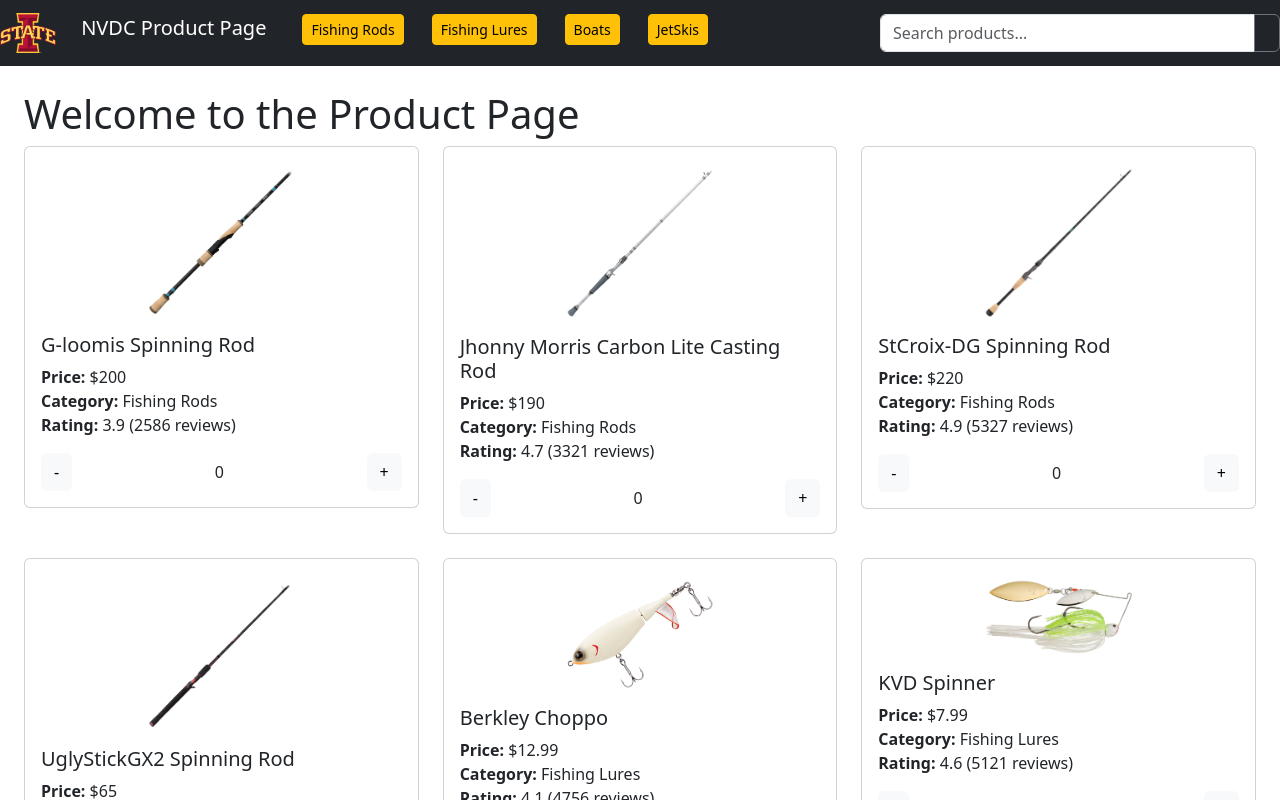
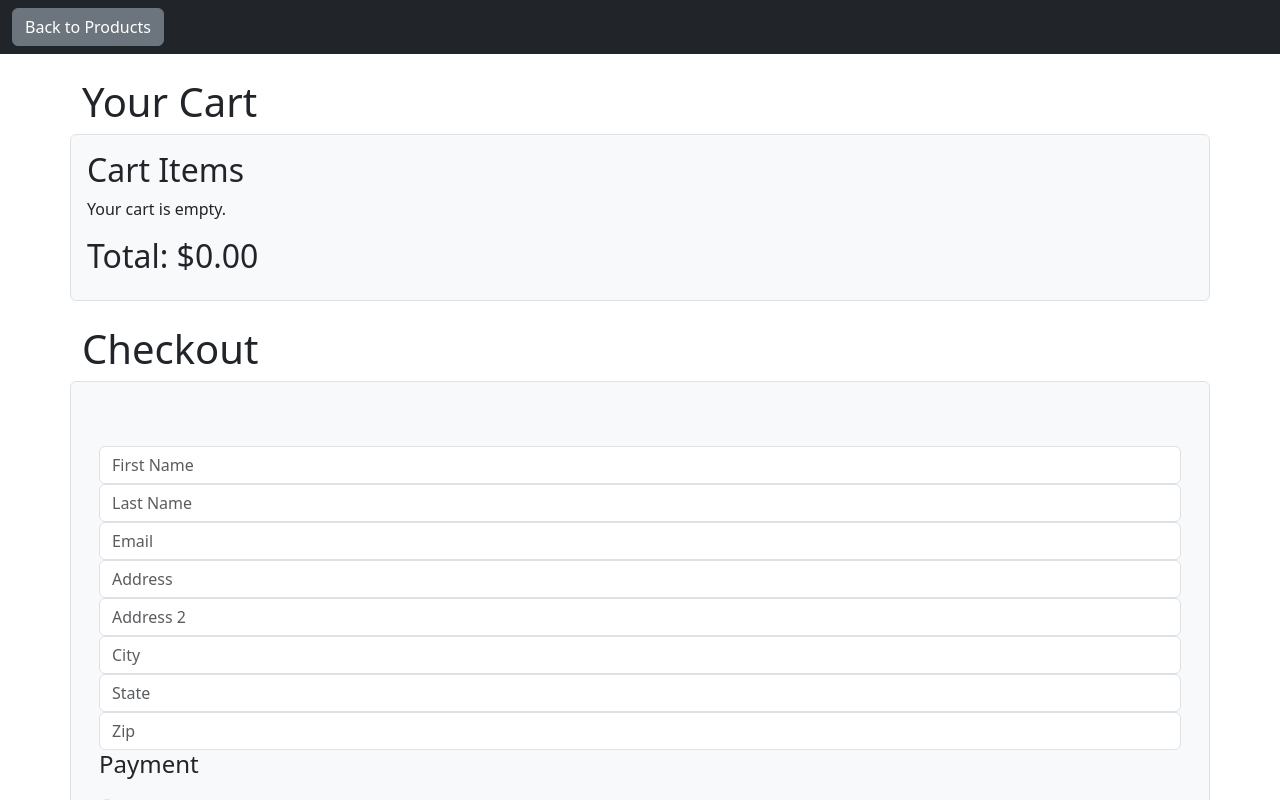
Before and after one commit to nvoung/319Assignment03, a React (Create React App) app: page /checkout in a window 1280 px wide. Shown: the top 800 px of the page. Built offline with nearby package versions, Linux system fonts and the light colour scheme.

Commit message:
Additions to Project

```diff
--- a/package.json
+++ b/package.json
@@ -11,6 +11,7 @@
     "react-bootstrap": "^2.10.5",
     "react-dom": "^18.3.1",
     "react-hook-form": "^7.53.1",
+    "react-router-dom": "^6.27.0",
     "react-scripts": "5.0.1",
     "web-vitals": "^2.1.4"
   },
--- a/src/App.js
+++ b/src/App.js
@@ -18,7 +18,7 @@ function ShowProducts() {
   const [categories, setCategories] = useState([]);
   const [cart, setCart] = useState([]);
   const [cartTotal, setCartTotal] = useState(0);
-  // const navigate = useNavigate();
+  const navigate = useNavigate();
 
   useEffect(() => {
     const fetchData = async () => {
@@ -60,9 +60,10 @@ function ShowProducts() {
   const addToCart = (product) => {
     setCart([...cart, product]);
   };
-  // const handleCheckout=()=>{
-  //   navigate('/checkout', {state:{cart, cartTotal}});
-  // };
+
+  const handleCheckout=()=>{
+    navigate('/checkout', {state:{cart, cartTotal}});
+  };
 
   const removeFromCart = (product) => {
     let itemFound = false;
@@ -146,14 +147,14 @@ function ShowProducts() {
           <h2>Cart Summary</h2>
           <div>{cartItems}</div>
           <h3>Total: ${cartTotal.toFixed(2)}</h3>
-          {/* <Button onClick={handleCheckout}>Proceed to Checkout</Button>
-          <Router>
-            <Routes>
+          <Button onClick={handleCheckout}>Proceed to Checkout</Button>
+            {/* <Routes>
+
               <Route path='/' element={<ShowProducts cart={cart} cartTotal={cartTotal} addToCart={addToCart} />}/>
               <Route path="/checkout" element={<CartCheckout cart={cart} cartTotal={cartTotal} />} />
-            </Routes>
-          </Router>
-         <CartCheckout
+
+            </Routes> */}
+         {/* <CartCheckout
          cart={cart}
          setCart={setCart}
           cartTotal={cartTotal}
--- a/src/CartCheckout.js
+++ b/src/CartCheckout.js
@@ -1,36 +1,77 @@
-import React, { useState } from 'react';
-import { useForm } from 'react-hook-form';
-import 'bootstrap/dist/css/bootstrap.css';
+import React, { useState } from "react";
+import { useForm } from "react-hook-form";
+import "bootstrap/dist/css/bootstrap.css";
 import {
   BrowserRouter as Router,
   Route,
   Routes,
   useNavigate,
-} from 'react-router-dom';
+} from "react-router-dom";
 
-import { useLocation } from 'react-router-dom';
+import { useLocation } from "react-router-dom";
 
-function CartCheckout({ cart, setCart, cartTotal, setCartTotal }) {
+function CartCheckout() {
   const {
     register,
     handleSubmit,
     formState: { errors },
   } = useForm();
 
+  const location = useLocation();
+  const cart = location.state?.cart || [];
+  const cartTotal = location.state?.cartTotal || 0;
+
+  const navigate = useNavigate();
+
   const onSubmit = (data) => {
     console.log(data); // log all data
     console.log(data.fullName); // log only fullname
     // update hooks
-		setCart(data);
-		setCartTotal(data);
+    // setCart(data);
+    // setCartTotal(data);
+  };
+
+  const handleBack=()=>{
+    navigate('/', {state:{cart, cartTotal}});
   };
 
   return (
+
+
     <div>
+      <nav className="navbar navbar-expand-lg navbar-dark bg-dark mb-4">
+        <div className="container-fluid">
+          <button className="btn btn-secondary" onClick={handleBack}>
+            Back to Products
+          </button>
+        </div>
+      </nav>
+	  <div className="container"> <h1>Your Cart</h1></div>
+      <div className="container mb-4 p-3 bg-light border rounded">
+        <h2>Cart Items</h2>
+        {cart.length > 0 ? (
+          cart.map((product, index) => (
+            <div
+              key={index}
+              className="d-flex justify-content-between align-items-center"
+            >
+              <img src={product.image} alt={product.title} width={50} />
+              <div>{product.title}</div>
+              <div>${product.price}</div>
+            </div>
+          ))
+        ) : (
+          <p>Your cart is empty.</p>
+        )}
+        <h2>Total: ${cartTotal.toFixed(2)}</h2>
+      </div>
+	  <div className="container"> <h1>Checkout</h1></div>
+
+      <div className="container p-3 bg-light border rounded">
         <form onSubmit={handleSubmit(onSubmit)} className="container mt-5">
           <div className="form-group">
             <input
-						{...register('firstName', { required: true })}
+              {...register("firstName", { required: true })}
               placeholder="First Name"
               className="form-control"
             />
@@ -40,7 +81,7 @@ function CartCheckout({ cart, setCart, cartTotal, setCartTotal }) {
           </div>
           <div className="form-group">
             <input
-						{...register('lastName', { required: true })}
+              {...register("lastName", { required: true })}
               placeholder="Last Name"
               className="form-control"
             />
@@ -50,7 +91,7 @@ function CartCheckout({ cart, setCart, cartTotal, setCartTotal }) {
           </div>
           <div className="form-group">
             <input
-						{...register('email', { required: true, pattern: /^\S+@\S+$/i })}
+              {...register("email", { required: true, pattern: /^\S+@\S+$/i })}
               placeholder="Email"
               className="form-control"
             />
@@ -59,7 +100,7 @@ function CartCheckout({ cart, setCart, cartTotal, setCartTotal }) {
 
           <div className="form-group">
             <input
-						{...register('address', { required: true })}
+              {...register("address", { required: true })}
               placeholder="Address"
               className="form-control"
             />
@@ -70,7 +111,7 @@ function CartCheckout({ cart, setCart, cartTotal, setCartTotal }) {
 
           <div className="form-group">
             <input
-						{...register('address2')}
+              {...register("address2")}
               placeholder="Address 2"
               className="form-control"
             />
@@ -78,7 +119,7 @@ function CartCheckout({ cart, setCart, cartTotal, setCartTotal }) {
 
           <div className="form-group">
             <input
-						{...register('city', { required: true })}
+              {...register("city", { required: true })}
               placeholder="City"
               className="form-control"
             />
@@ -87,7 +128,7 @@ function CartCheckout({ cart, setCart, cartTotal, setCartTotal }) {
 
           <div className="form-group">
             <input
-						{...register('state', { required: true })}
+              {...register("state", { required: true })}
               placeholder="State"
               className="form-control"
             />
@@ -96,21 +137,20 @@ function CartCheckout({ cart, setCart, cartTotal, setCartTotal }) {
 
           <div className="form-group">
             <input
-						{...register('zip', { required: true })}
+              {...register("zip", { required: true })}
               placeholder="Zip"
               className="form-control"
             />
             {errors.zip && <p className="text-danger">Zip is required.</p>}
           </div>
 
-
           <h4 className="mb-3">Payment</h4>
           <div className="my-3">
             <div className="form-check">
               <input
                 id="credit"
-							{...register('paymentMethod', {
-								required: 'Payment method is required',
+                {...register("paymentMethod", {
+                  required: "Payment method is required",
                 })}
                 type="radio"
                 value="credit"
@@ -123,8 +163,8 @@ function CartCheckout({ cart, setCart, cartTotal, setCartTotal }) {
             <div className="form-check">
               <input
                 id="debit"
-							{...register('paymentMethod', {
-								required: 'Payment method is required',
+                {...register("paymentMethod", {
+                  required: "Payment method is required",
                 })}
                 type="radio"
                 value="debit"
@@ -137,8 +177,8 @@ function CartCheckout({ cart, setCart, cartTotal, setCartTotal }) {
             <div className="form-check">
               <input
                 id="paypal"
-							{...register('paymentMethod', {
-								required: 'Payment method is required',
+                {...register("paymentMethod", {
+                  required: "Payment method is required",
                 })}
                 type="radio"
                 value="paypal"
@@ -156,7 +196,7 @@ function CartCheckout({ cart, setCart, cartTotal, setCartTotal }) {
 
           <div className="form-group">
             <input
-						{...register('creditCard', { required: true })}
+              {...register("creditCard", { required: true })}
               placeholder="Credit Card #"
               className="form-control"
             />
@@ -167,7 +207,7 @@ function CartCheckout({ cart, setCart, cartTotal, setCartTotal }) {
 
           <div className="form-group">
             <input
-						{...register('expiration', { required: true })}
+              {...register("expiration", { required: true })}
               placeholder="Expiration Date"
               className="form-control"
             />
@@ -178,11 +218,13 @@ function CartCheckout({ cart, setCart, cartTotal, setCartTotal }) {
 
           <div className="form-group">
             <input
-						{...register('cvv', { required: true })}
+              {...register("cvv", { required: true })}
               placeholder="CVV #"
               className="form-control"
             />
-					{errors.cvv && <p className="text-danger">CVV Number is required.</p>}
+            {errors.cvv && (
+              <p className="text-danger">CVV Number is required.</p>
+            )}
           </div>
 
           <button type="submit" className="btn btn-primary">
@@ -190,6 +232,7 @@ function CartCheckout({ cart, setCart, cartTotal, setCartTotal }) {
           </button>
         </form>
       </div>
+    </div>
   );
 }
 export default CartCheckout;
--- /dev/null
+++ b/src/RoutingApp.js
@@ -0,0 +1,15 @@
+import React from "react";
+import { Routes, Route } from "react-router-dom";
+import ShowProducts from "./App";
+import CartCheckout from "./CartCheckout";
+
+function RoutingApp() {
+  return (
+    <Routes>
+      <Route path="/" element={<ShowProducts />} />
+      <Route path="/checkout" element={<CartCheckout />} />
+    </Routes>
+  );
+}
+
+export default RoutingApp;
--- a/src/index.js
+++ b/src/index.js
@@ -1,6 +1,7 @@
 import React, { useState, useEffect } from "react";
 import ReactDOM from "react-dom/client";
 import "bootstrap/dist/css/bootstrap.min.css";
+import RoutingApp from "./RoutingApp";
 import ShowProducts from "./App";
 import CartCheckout from './CartCheckout'
 import {
@@ -14,8 +15,7 @@ import {
 
 const root = ReactDOM.createRoot(document.getElementById("root"));
 root.render(
-  <div>
-    <ShowProducts/>
-    <CartCheckout/>
-  </div>
+  <Router>
+    <RoutingApp/>
+  </Router>
 );
```
Also changed, not shown: 1 other file (tests, documents, lock files or other folders). Lines whose indentation alone changed are shown as unchanged.
